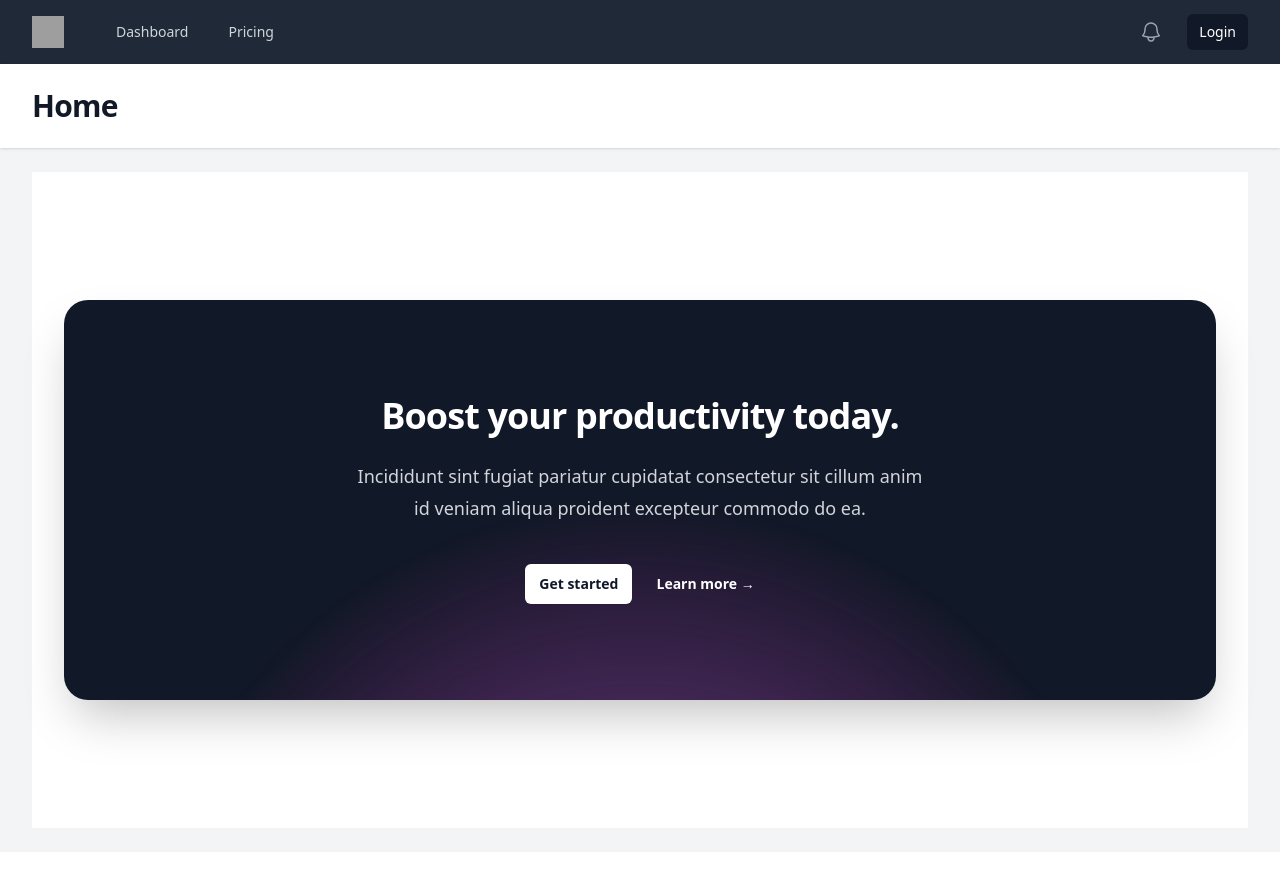
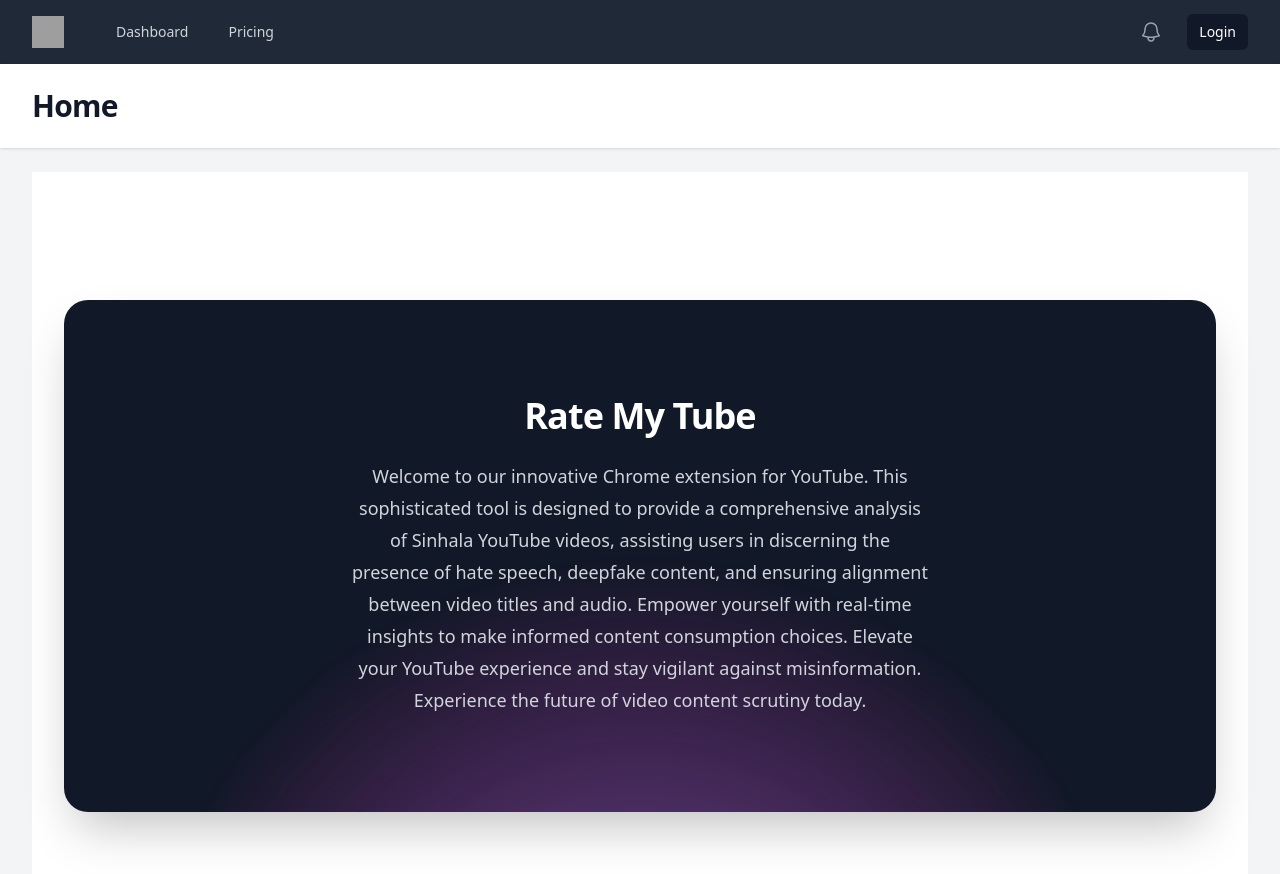
Before and after one commit to Flashminat0/rate-my-tube, a React (Vite) app: page / in a window 1280 px wide. Shown: the top 874 px of the page. Before the commit the page ends 852 px from the top, so only its background shows below. Built offline with nearby package versions, Linux system fonts and the light colour scheme; grey boxes are pictures that could not be loaded.

Commit message:
description

```diff
--- a/src/pages/home.tsx
+++ b/src/pages/home.tsx
@@ -4,23 +4,12 @@ export default function Home() {
             <div className="mx-auto max-w-7xl py-24 sm:px-6 sm:py-32 lg:px-8">
                 <div className="relative isolate overflow-hidden bg-gray-900 px-6 py-24 text-center shadow-2xl sm:rounded-3xl sm:px-16">
                     <h2 className="mx-auto max-w-2xl text-3xl font-bold tracking-tight text-white sm:text-4xl">
-                        Boost your productivity today.
+                       Rate My Tube
                     </h2>
                     <p className="mx-auto mt-6 max-w-xl text-lg leading-8 text-gray-300">
-                        Incididunt sint fugiat pariatur cupidatat consectetur sit cillum anim id veniam aliqua proident excepteur
-                        commodo do ea.
+                        Welcome to our innovative Chrome extension for YouTube. This sophisticated tool is designed to provide a comprehensive analysis of Sinhala YouTube videos, assisting users in discerning the presence of hate speech, deepfake content, and ensuring alignment between video titles and audio. Empower yourself with real-time insights to make informed content consumption choices. Elevate your YouTube experience and stay vigilant against misinformation. Experience the future of video content scrutiny today.
                     </p>
-                    <div className="mt-10 flex items-center justify-center gap-x-6">
-                        <a
-                            href="#"
-                            className="rounded-md bg-white px-3.5 py-2.5 text-sm font-semibold text-gray-900 shadow-sm hover:bg-gray-100 focus-visible:outline focus-visible:outline-2 focus-visible:outline-offset-2 focus-visible:outline-white"
-                        >
-                            Get started
-                        </a>
-                        <a href="#" className="text-sm font-semibold leading-6 text-white">
-                            Learn more <span aria-hidden="true">→</span>
-                        </a>
-                    </div>
+
                     <svg
                         viewBox="0 0 1024 1024"
                         className="absolute left-1/2 top-1/2 -z-10 h-[64rem] w-[64rem] -translate-x-1/2 [mask-image:radial-gradient(closest-side,white,transparent)]"
--- a/src/pages/pricing.tsx
+++ b/src/pages/pricing.tsx
@@ -76,11 +76,7 @@ const Pricing = () => {
                         Choose the right plan for&nbsp;you
                     </p>
                 </div>
-                <p className="mx-auto mt-6 max-w-2xl text-lg leading-8 text-gray-600 sm:text-center">
-                    Distinctio et nulla eum soluta et neque labore quibusdam. Saepe et quasi iusto modi velit ut non
-                    voluptas in.
-                    Explicabo id ut laborum.
-                </p>
+
                 <div className="mt-20 flow-root">
                     <div
                         className="isolate -mt-16 grid max-w-sm grid-cols-1 gap-y-16 divide-y divide-gray-100 sm:mx-auto lg:-mx-8 lg:mt-0 lg:max-w-none lg:grid-cols-3 lg:divide-x lg:divide-y-0 xl:-mx-4">
```
